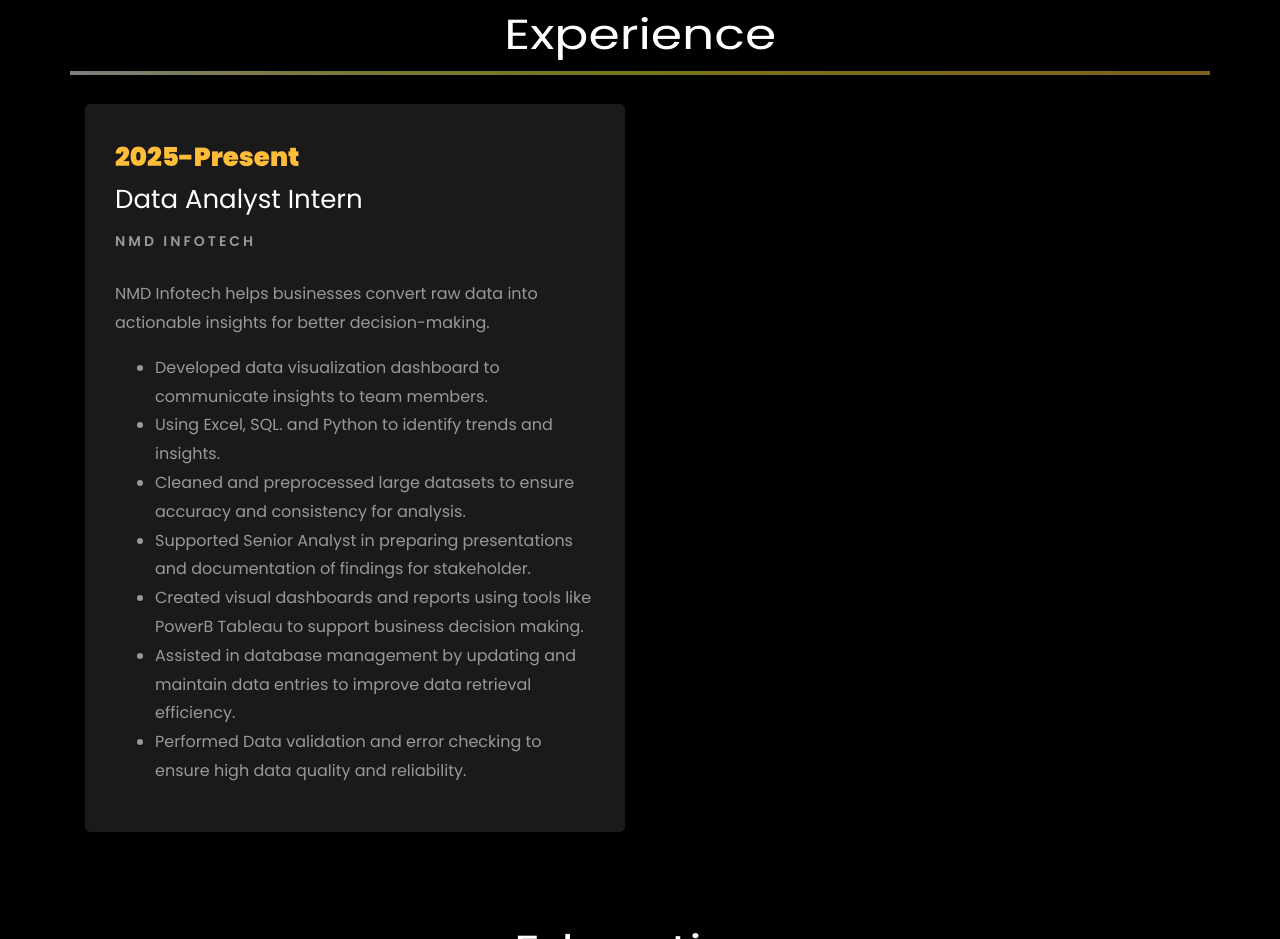
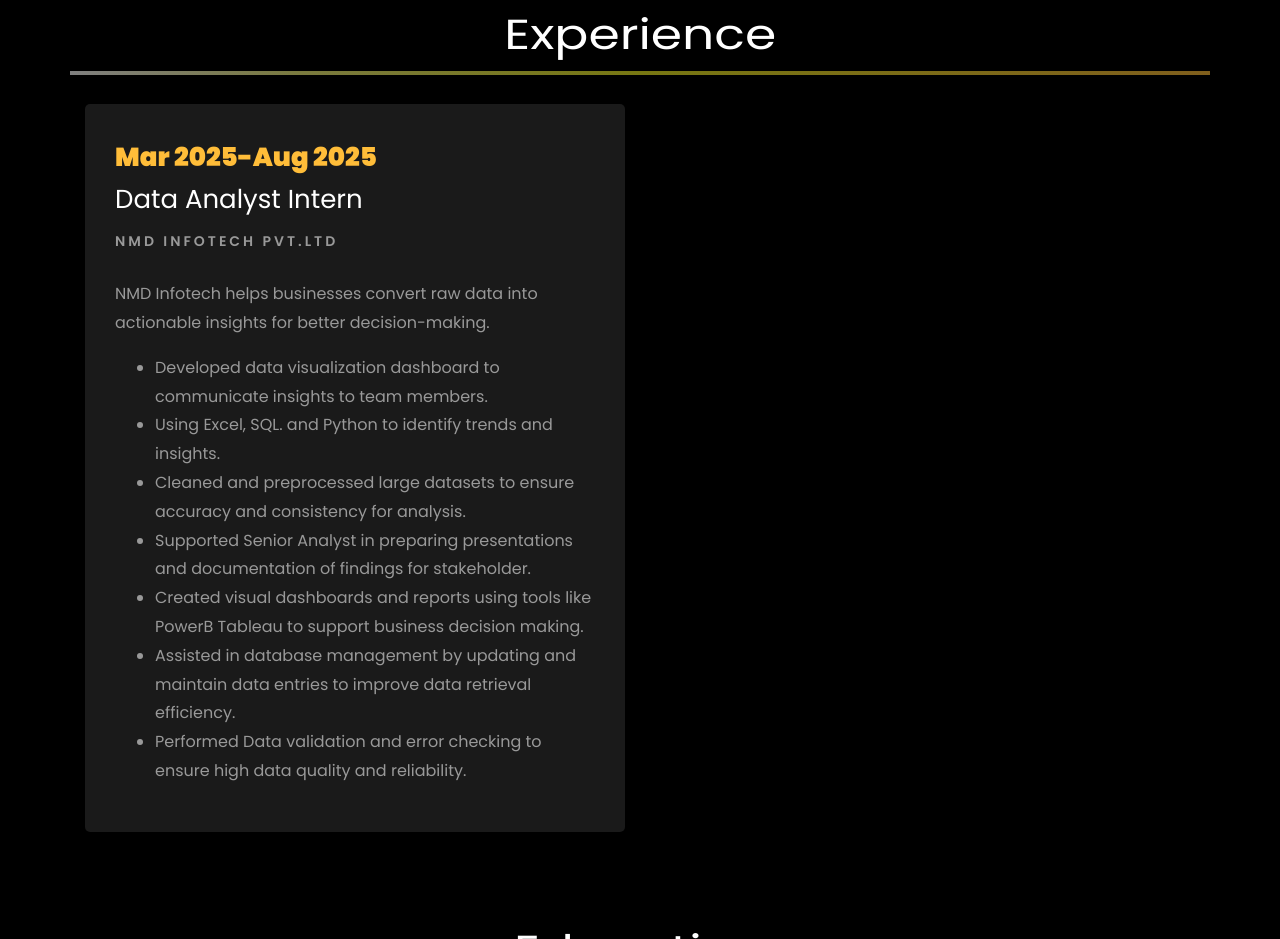
Before and after one commit to shaikhmatin202-dataanalyst/MatinShaikh.github.io, a plain HTML site: page index.html in a window 1280 px wide. Shown: the part 2946-3885 px from the top of the page. Drawn offline with Linux system fonts and the light colour scheme; files whose address does not match are found by name.

Commit message:
Update index.html

```diff
--- a/index.html
+++ b/index.html
@@ -347,9 +347,9 @@
 		<div class="row">
 				<div class="col-md-6">
 					<div class="resume-wrap ftco-animate">
-						<span class="date">2025-Present</span>
+						<span class="date">Mar 2025-Aug 2025</span>
 						<h2>Data Analyst Intern</h2>
-						<span class="position">NMD Infotech</span>
+						<span class="position">NMD Infotech Pvt.Ltd</span>
 						<p class="mt-4">NMD Infotech helps businesses convert raw data into actionable insights for better decision-making.
 							<ul>
 								<li>Developed data visualization dashboard to communicate insights to team members.</li>
```
